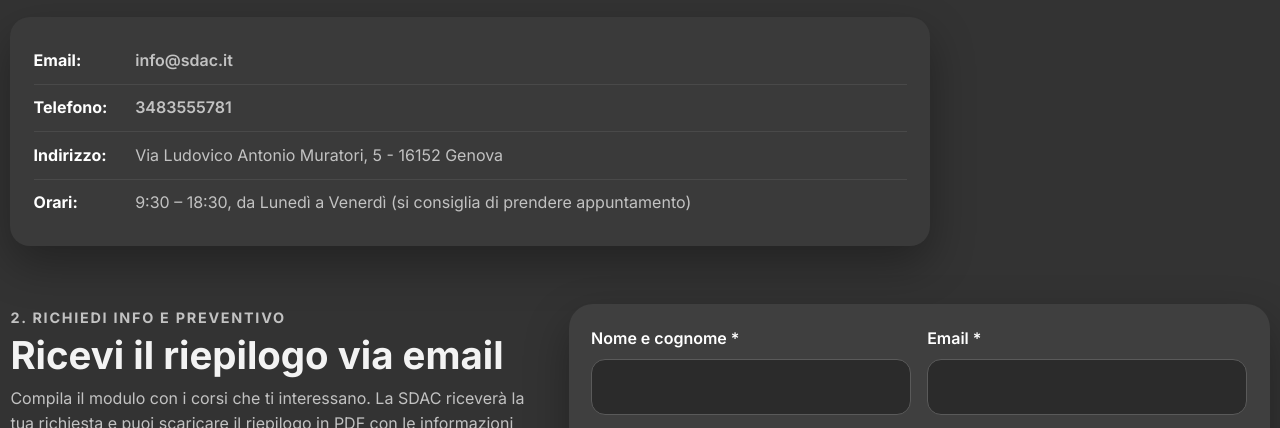
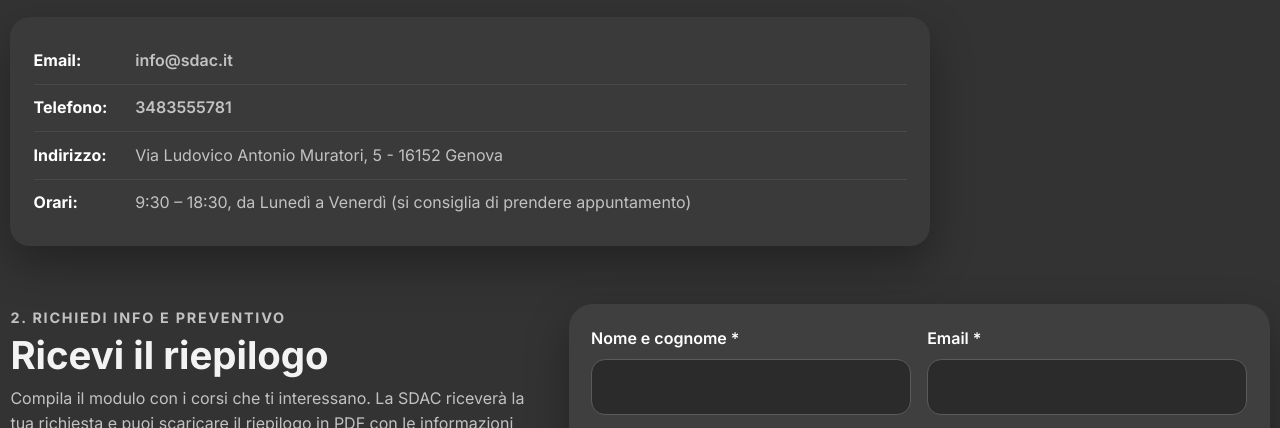
Before and after one commit to RosenLasad/contatti-sdac-5, a website: page index.html in a window 1280 px wide. Shown: the part 371-799 px from the top of the page. Drawn offline with Linux system fonts and the light colour scheme.

Commit message:
Update index.html

```diff
--- a/index.html
+++ b/index.html
@@ -80,7 +80,7 @@
           <div class="form-copy">
             <div class="section-heading section-heading--left">
               <p class="section-kicker">2. Richiedi info e preventivo</p>
-              <h2>Ricevi il riepilogo via email</h2>
+              <h2>Ricevi il riepilogo</h2>
               <p>
                 Compila il modulo con i corsi che ti interessano. La SDAC
                 riceverà la tua richiesta e puoi scaricare il riepilogo in PDF con
```
